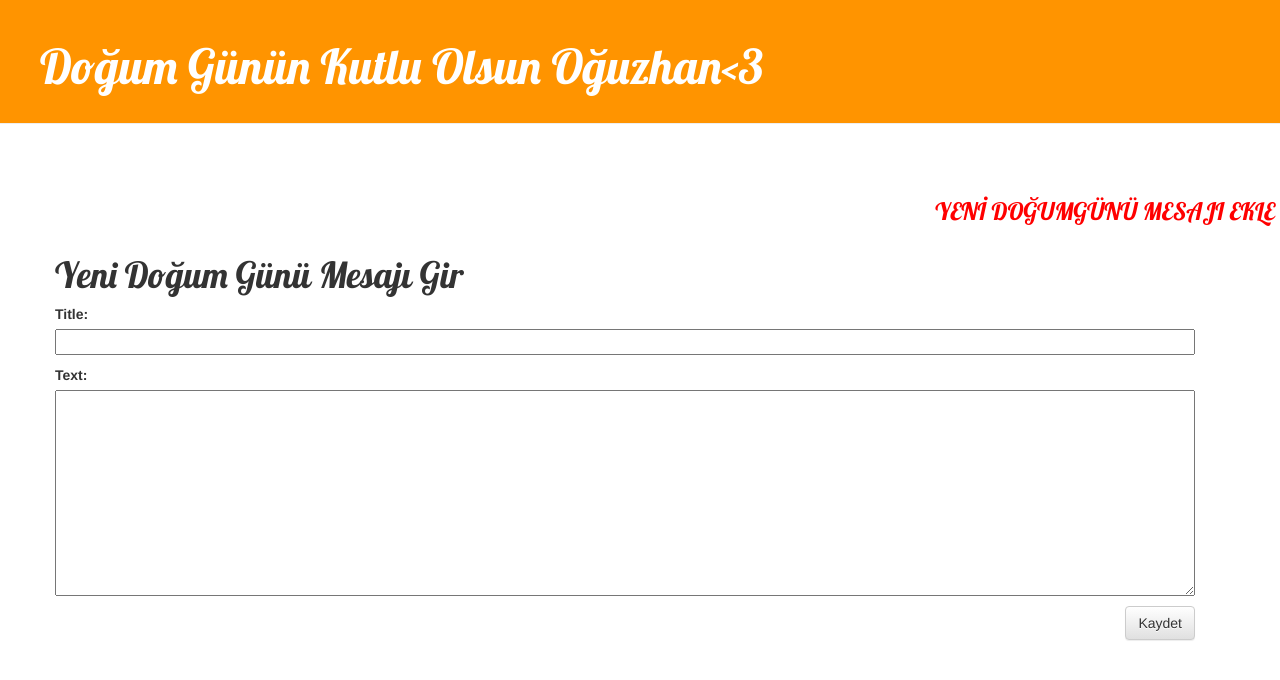
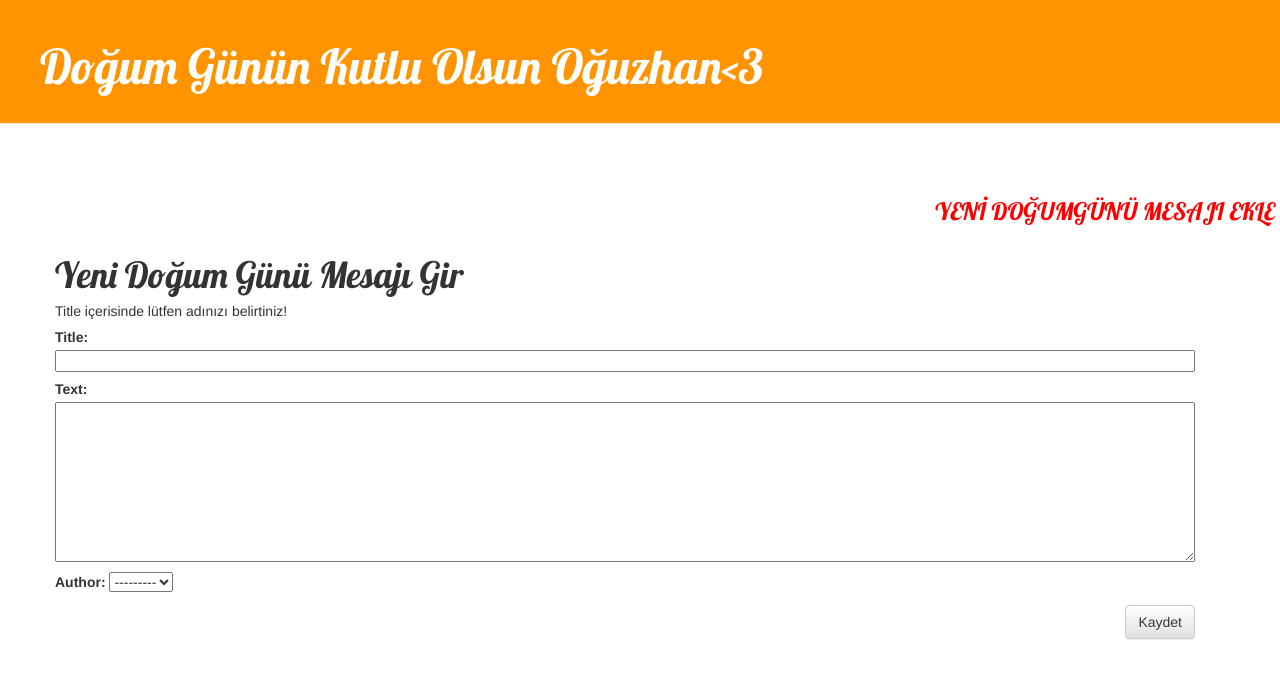
Before and after one commit to huseyinsavasli/my-first-blog, a Django app: page /post/new in a window 1280 px wide. Shown: the top 680 px of the page. Run offline with Django 3.2, Linux system fonts and the light colour scheme; some libraries are stand-ins or nearby versions.

Commit message:
anonim kullanıcılara veri ekleme izni verildi

```diff
--- a/blog/forms.py
+++ b/blog/forms.py
@@ -5,4 +5,4 @@ class PostForm(forms.ModelForm):
 
     class Meta:
         model = Post
-        fields = ('title','text',)
+        fields = ('title','text','author',)
--- a/blog/templates/blog/post_edit.html
+++ b/blog/templates/blog/post_edit.html
@@ -2,6 +2,7 @@
 
 {% block content %}
     <h1>Yeni Doğum Günü Mesajı Gir</h1>
+    <h5>Title içerisinde lütfen adınızı belirtiniz!<h5>
     <form method="POST" class="post-form">{% csrf_token %}
         {{ form.as_p }}
         <button type="submit" class="save btn btn-default">Kaydet</button>
```
